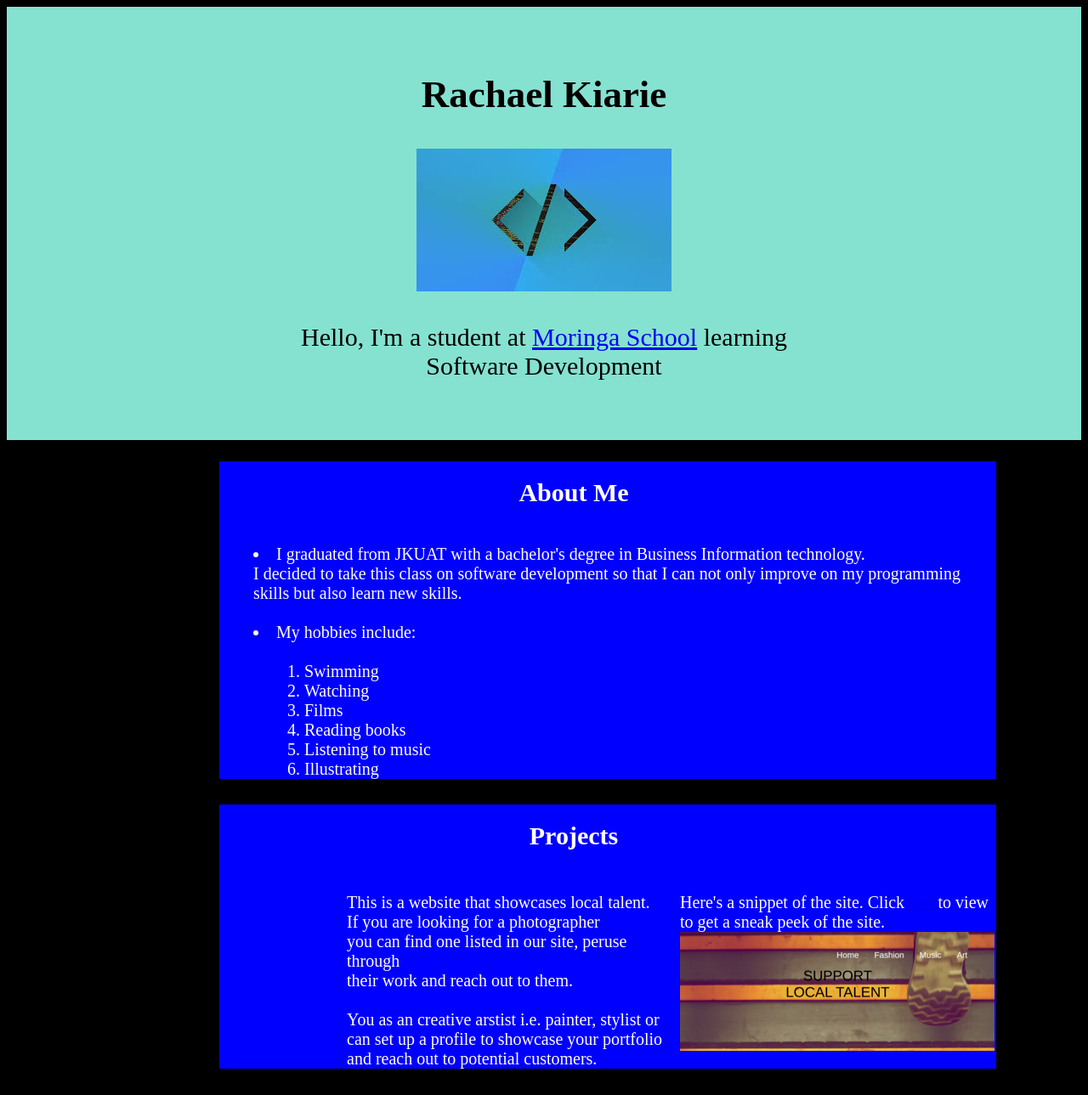
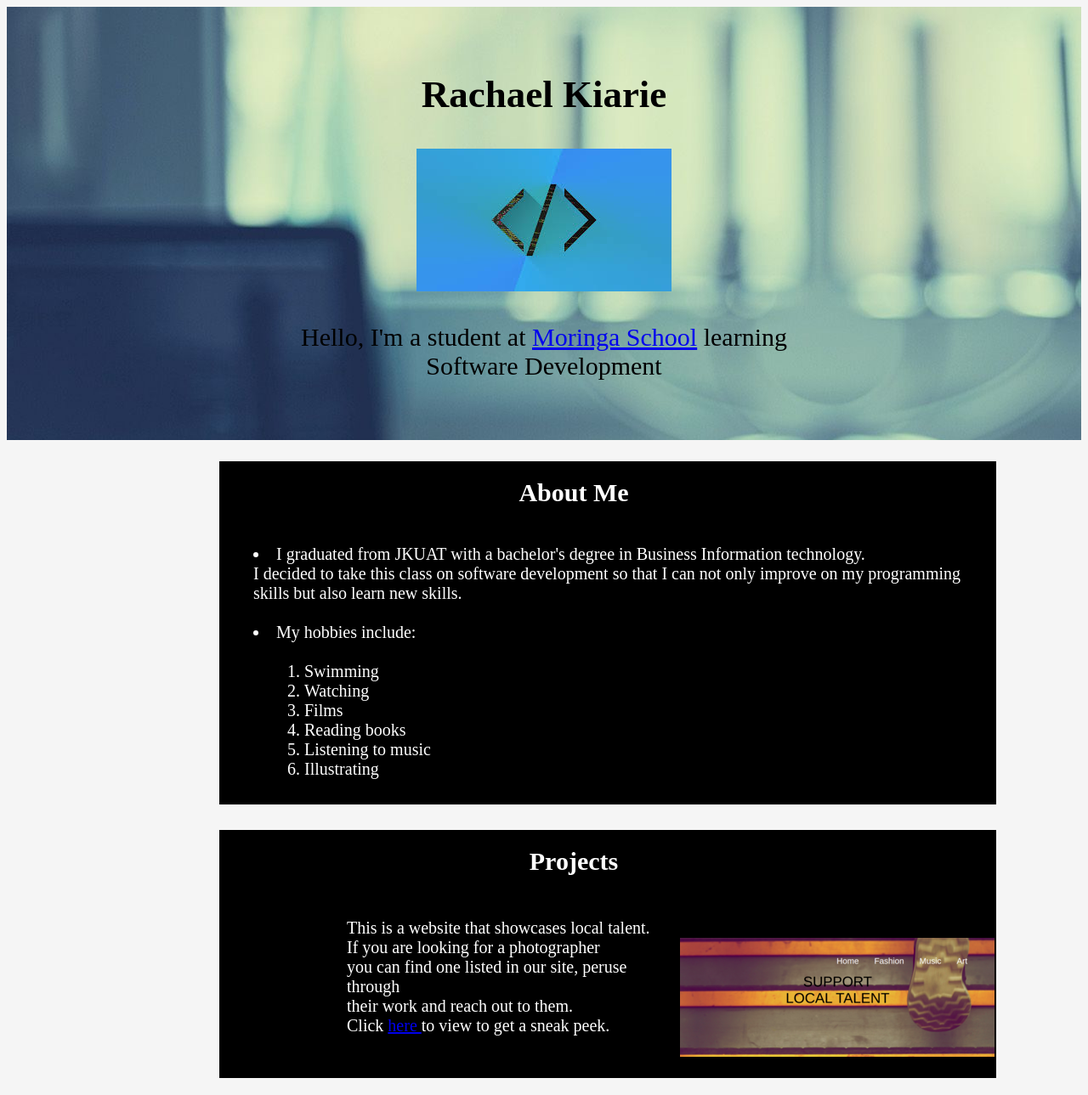
Before and after one commit to Rachelnk/portfolio, a plain HTML site: page index.html in a window 1280 px wide. Shown: the whole page at 85% size. Drawn offline with Linux system fonts and the light colour scheme.

Commit message:
Replace the background color of the header with a photo.

```diff
--- a/css/style.css
+++ b/css/style.css
@@ -2,15 +2,15 @@
 html
 { box-sizing: border-box; } *, *:before, *:after { box-sizing: inherit; }
 body {
-  background-color: black;
+  background-color: whitesmoke;
   height: auto;
 }
 
 .header {
-  background-image: url("../img/progimage4.jpeg");
+  background-image: url("../img/bannerbackground.jpg");
   padding: 40px;
   text-align: center;
-  background: #85e2d0;
+  /* background: #85e2d0; */
   color: black;
   font-size: 30px;
   margin-bottom: 10px;
@@ -21,14 +21,14 @@ body {
   font-size: 30px;
   padding: 20px;
   padding-right: 100px;
-  border-color: white;
 }
 .about-me {
   color: white;
   margin-left: 250px;
   margin-right: 100px;
   font-size: 20px;
-  background: blue;
+  background: black;
+  padding-bottom: 10px;
 }
 li {
   text-align: left;
@@ -37,16 +37,16 @@ li {
 .projects {
   margin-left: 250px;
   margin-right: 100px;
-  background: blue;
+  background: black;
 }
 .column {
 
   padding-left: 150px ;
-  border-top-color: blue;
   font-size: 20px;
   column-count: 2;
   column-width: 90px;
   color: white;
+  padding-bottom: 20px;
 
 
 }
--- a/index.html
+++ b/index.html
@@ -12,7 +12,7 @@
   <section class="header">
     <h1 class="name-1">Rachael Kiarie</h1>
     <p class="image"> <img src="img/progimage4.jpeg" alt=""> </p>
-    <p class="description"> Hello, I'm a student at <a href="moringaschool.com">Moringa School</a> learning <br> Software Development </p>
+    <p class="description"> Hello, I'm a student at <a href="https://moringaschool.com/">Moringa School</a> learning <br> Software Development </p>
   </section>
 
 
@@ -42,8 +42,8 @@
   </div>
   <div class="projects">
     <h3 class="projects-heading">Projects</h3>
-    <p class="column"> This is a website that showcases local talent. <br> If you are looking for a photographer<br> you can find one listed in our site, peruse through <br> their work and reach out to them. <br> <br> You as an creative arstist i.e. painter, stylist or <br> can set up a profile to showcase your portfolio and reach out to potential customers. <br>
-    Here's a snippet of the site. Click <a href="https://rachelnk.github.io/local-talent/index.html"> here</a>to view to get a sneak peek of the site.
+    <p class="column"> This is a website that showcases local talent. <br> If you are looking for a photographer<br> you can find one listed in our site, peruse through <br> their work and reach out to them. <br>
+    Click <a href="https://rachelnk.github.io/local-talent/index.html"> here </a>to view to get a sneak peek. <br> <br>
     <img src="img/localtalent.png" alt="">  </p>
 
 
```
Also changed, not shown: img/bannerbackground.jpg (added).
